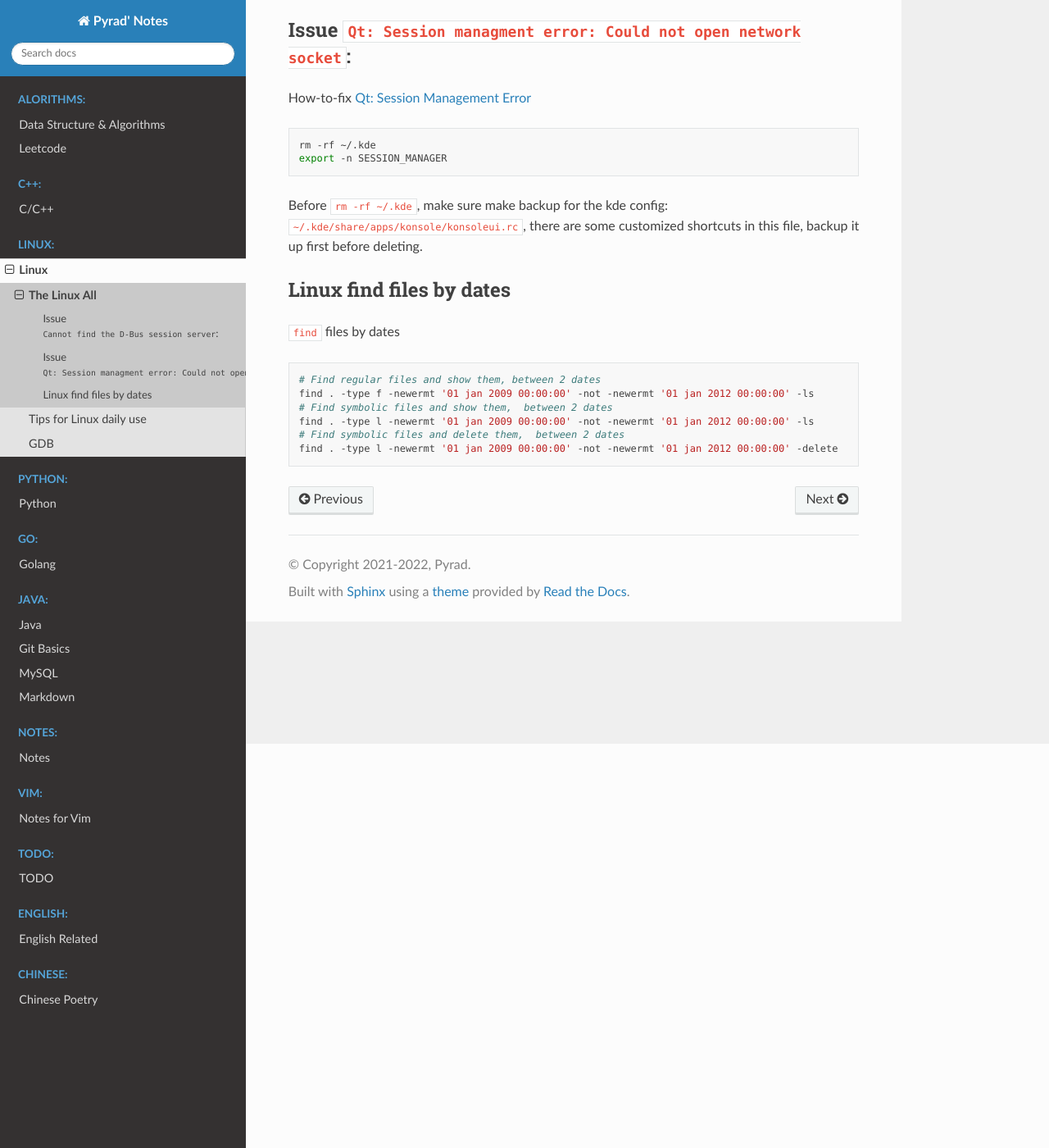
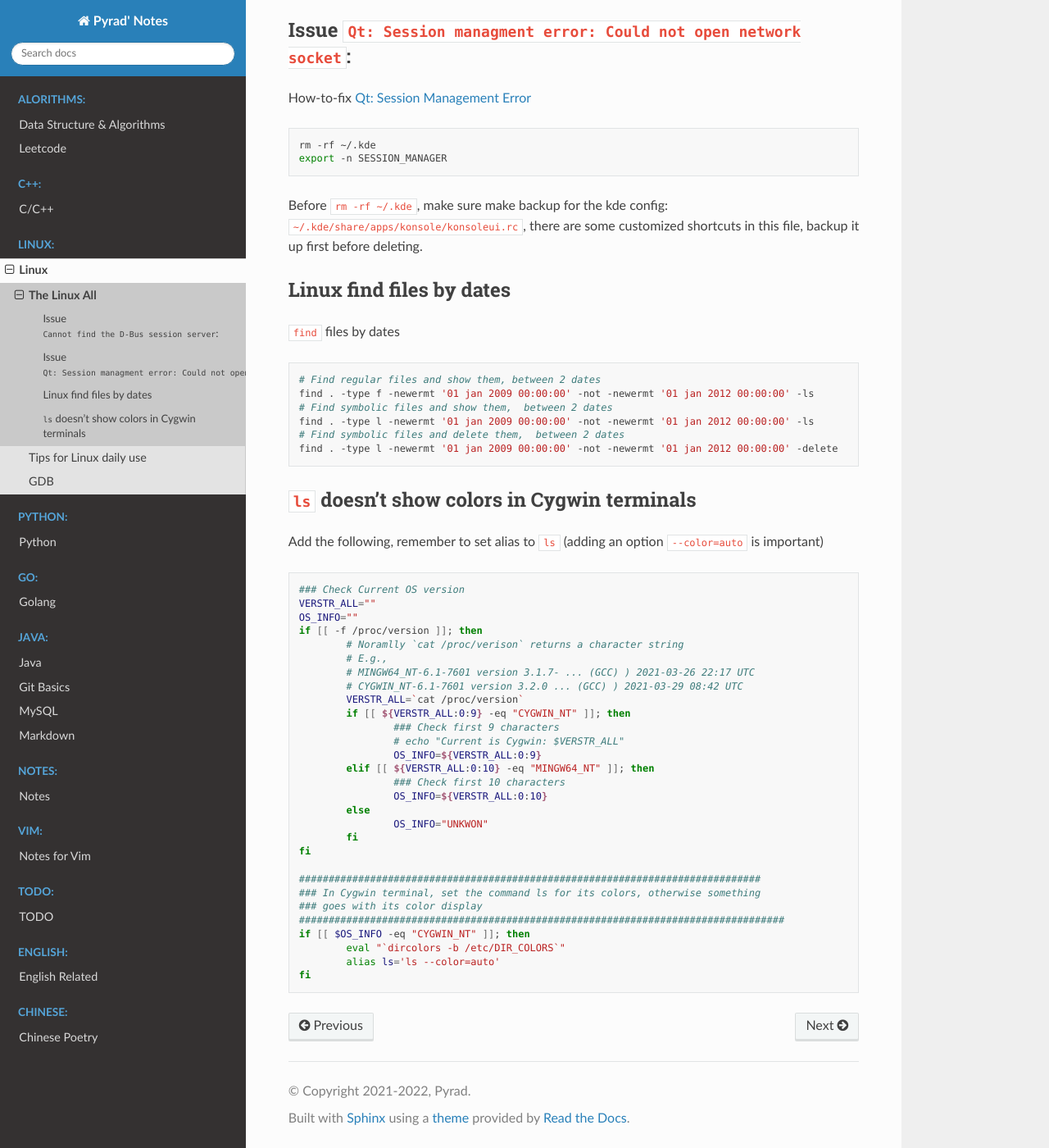
Before and after one commit to Pyrad/pyradnotes, a Sphinx documentation site: the page built from source/Linux/linuxall.md, in a window 1280 px wide and 1400 px high, scrolled down 493 px. Shown: the whole window at 82% size. Built offline with Sphinx 7.4.7 and the Read the Docs theme 2.0.0, drawn with Linux system fonts in a browser that asks for light colours.

Commit message:
How to resolve ls colors issue in Cygwin
Use the following commands in .bashrc file

eval "`dircolors -b /etc/DIR_COLORS`"

alias ls='ls --color=auto'

````diff
--- a/source/Linux/linuxall.md
+++ b/source/Linux/linuxall.md
@@ -43,3 +43,41 @@ find . -type l -newermt '01 jan 2009 00:00:00' -not -newermt '01 jan 2012 00:00:
 # Find symbolic files and delete them,  between 2 dates
 find . -type l -newermt '01 jan 2009 00:00:00' -not -newermt '01 jan 2012 00:00:00' -delete
 ```
+
+
+
+## `ls` doesn't show colors in Cygwin terminals
+
+Add the following, remember to set alias to `ls` (adding an option `--color=auto` is important)
+
+```bash
+### Check Current OS version
+VERSTR_ALL=""
+OS_INFO=""
+if [[ -f /proc/version ]]; then
+	# Noramlly `cat /proc/verison` returns a character string
+	# E.g.,
+	# MINGW64_NT-6.1-7601 version 3.1.7- ... (GCC) ) 2021-03-26 22:17 UTC
+	# CYGWIN_NT-6.1-7601 version 3.2.0 ... (GCC) ) 2021-03-29 08:42 UTC
+	VERSTR_ALL=`cat /proc/version`
+	if [[ ${VERSTR_ALL:0:9} -eq "CYGWIN_NT" ]]; then
+		### Check first 9 characters
+		# echo "Current is Cygwin: $VERSTR_ALL"
+		OS_INFO=${VERSTR_ALL:0:9}
+	elif [[ ${VERSTR_ALL:0:10} -eq "MINGW64_NT" ]]; then
+		### Check first 10 characters
+		OS_INFO=${VERSTR_ALL:0:10}
+	else
+		OS_INFO="UNKWON"
+	fi
+fi
+
+##############################################################################
+### In Cygwin terminal, set the command ls for its colors, otherwise something
+### goes with its color display
+##################################################################################
+if [[ $OS_INFO -eq "CYGWIN_NT" ]]; then
+	eval "`dircolors -b /etc/DIR_COLORS`"
+	alias ls='ls --color=auto'
+fi
+```
````
